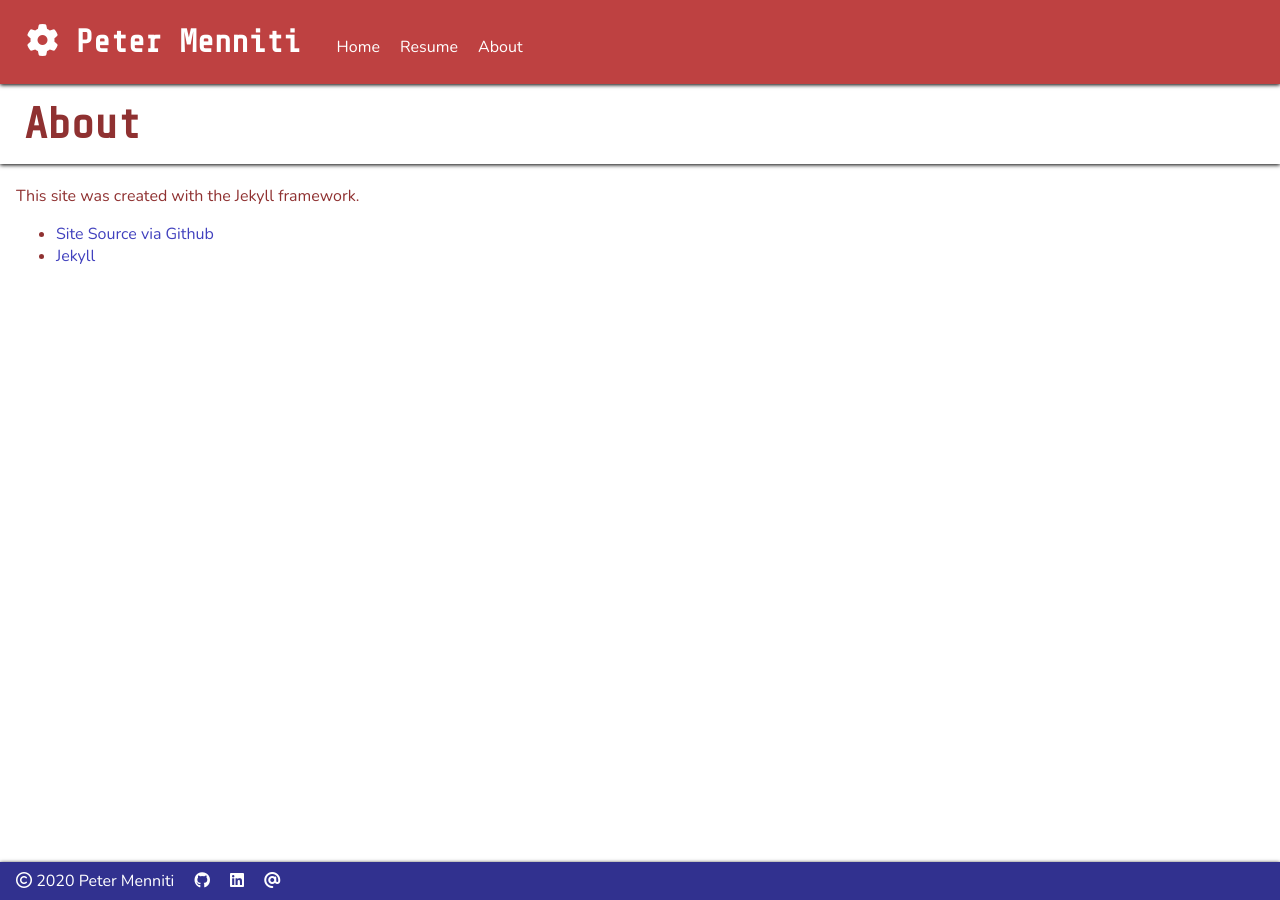
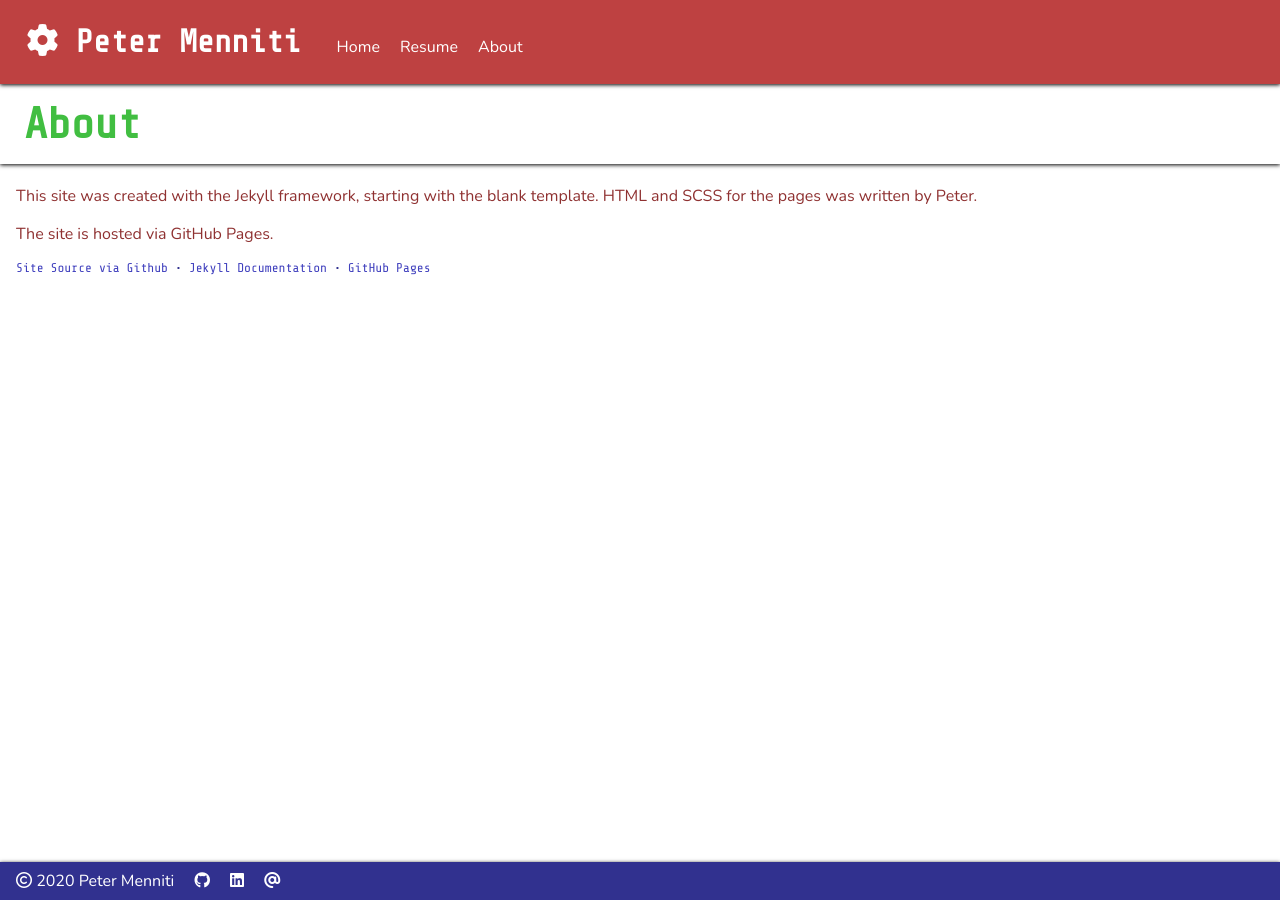
Before and after one commit to petermrecords/personalsite, a Jekyll site: the page built from about.html, in a window 1280 px wide. Built offline with Jekyll 4.4.1, drawn with Linux system fonts in a browser that asks for light colours; nearby versions of some CDN libraries.

```diff
--- a/_sass/main.scss
+++ b/_sass/main.scss
@@ -56,13 +56,6 @@ body {
   position: fixed;
 }
 
-.flexwrapper {
-  display: flex;
-  justify-content: flex-start;
-  padding-top: 8px;
-  padding-bottom: 8px;
-}
-
 .photo-section {
   border-right: 1px dotted $red;
 }
@@ -106,7 +99,9 @@ img.page-photo {
   width: 300px;
   height: 300px;
   padding: 8px;
-  margin: 0px;
+  margin-right: 8px;
+  float: left;
+  border-right: 1px dotted $darkRed;
   @media screen and (max-width: 538px) {
     width: 200px;
     height: 200px;
@@ -143,6 +138,7 @@ section#title-section {
     margin-right: 32px;
     font-size: 2.7em;
     vertical-align: middle;
+    color: $green;
   }
 }
 
@@ -178,7 +174,7 @@ section#content {
   padding: 2px;
   margin: 4px;
   a {
-    color: $darkGreen;
+    color: $green;
     font-size: 0.7em;
   }
   a:hover {
@@ -236,3 +232,15 @@ section#content {
   background: $darkPurple;
   bottom: 0px;
 }
+
+#about-links {
+  padding: 0px;
+  color: $darkPurple;
+  font-family: $titleFont;
+  font-size: 0.8em;
+  li {
+    display: inline-block;
+    list-style-type: square;
+    margin: 0px;
+  }
+}
--- a/about.html
+++ b/about.html
@@ -11,10 +11,12 @@ title: "About"
     </div>
   </section>
   <section id="content" class="wrapper">
-    <p>This site was created with the Jekyll framework.</p>
+    <p>This site was created with the Jekyll framework, starting with the blank template.  HTML and SCSS for the pages was written by Peter.</p>
+    <p>The site is hosted via GitHub Pages.</p>
     <ul id="about-links">
-      <li><a href="https://github.com/petermrecords/personalsite">Site Source via Github</a></li>
-      <li><a href="https://jekyllrb.com/">Jekyll</a></li>
+      <li><a href="https://github.com/petermrecords/personalsite">Site Source via Github</a></li> •
+      <li><a href="https://jekyllrb.com/">Jekyll Documentation</a></li> •
+      <li><a href="https://pages.github.com/">GitHub Pages</a></li>
     </ul>
   </section>
   <section class="footer-section">
```
Also changed, not shown: index.html (+4 -10 lines), assets/img/picture.jpeg (deleted), 1 other file.
